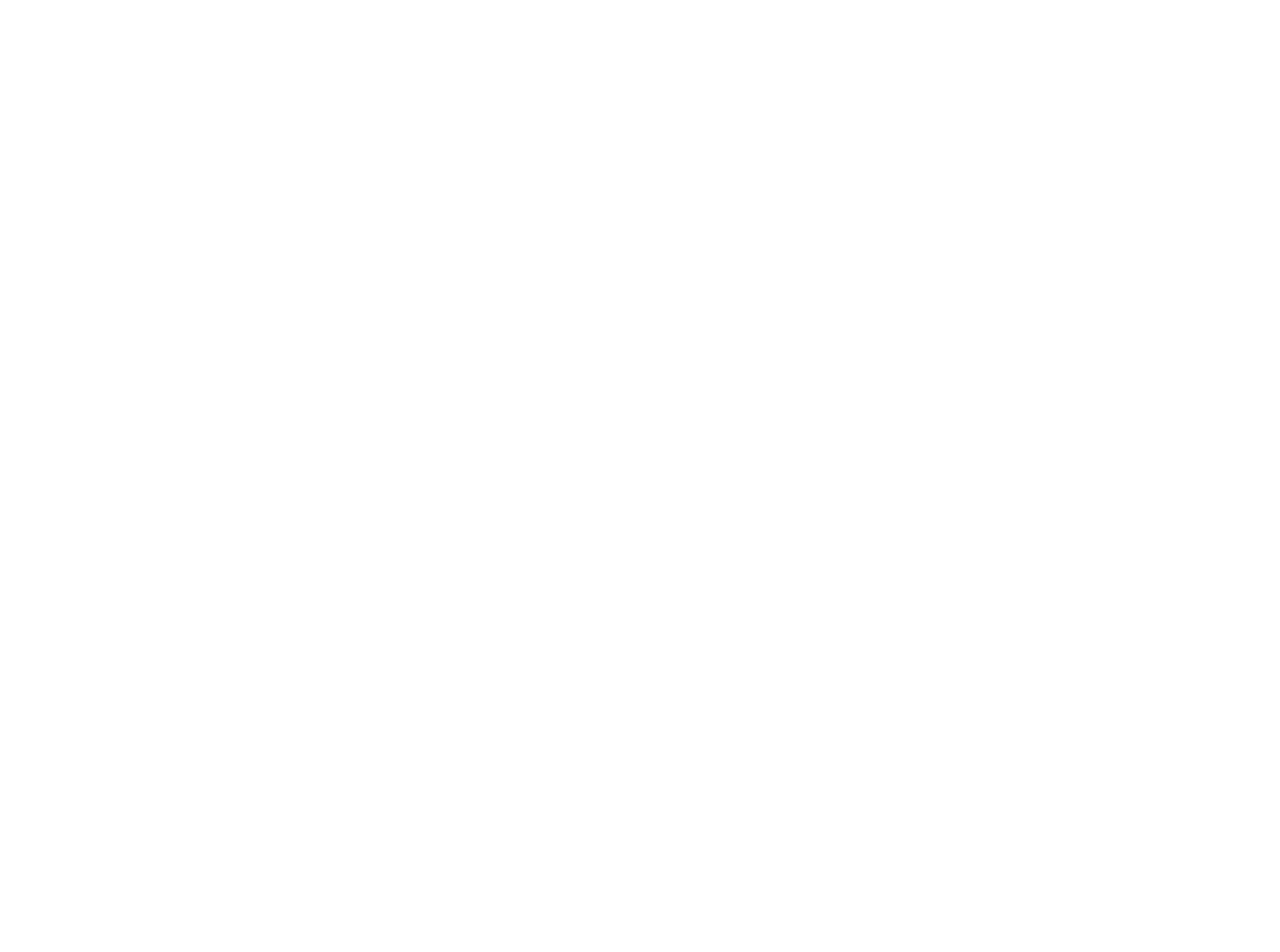
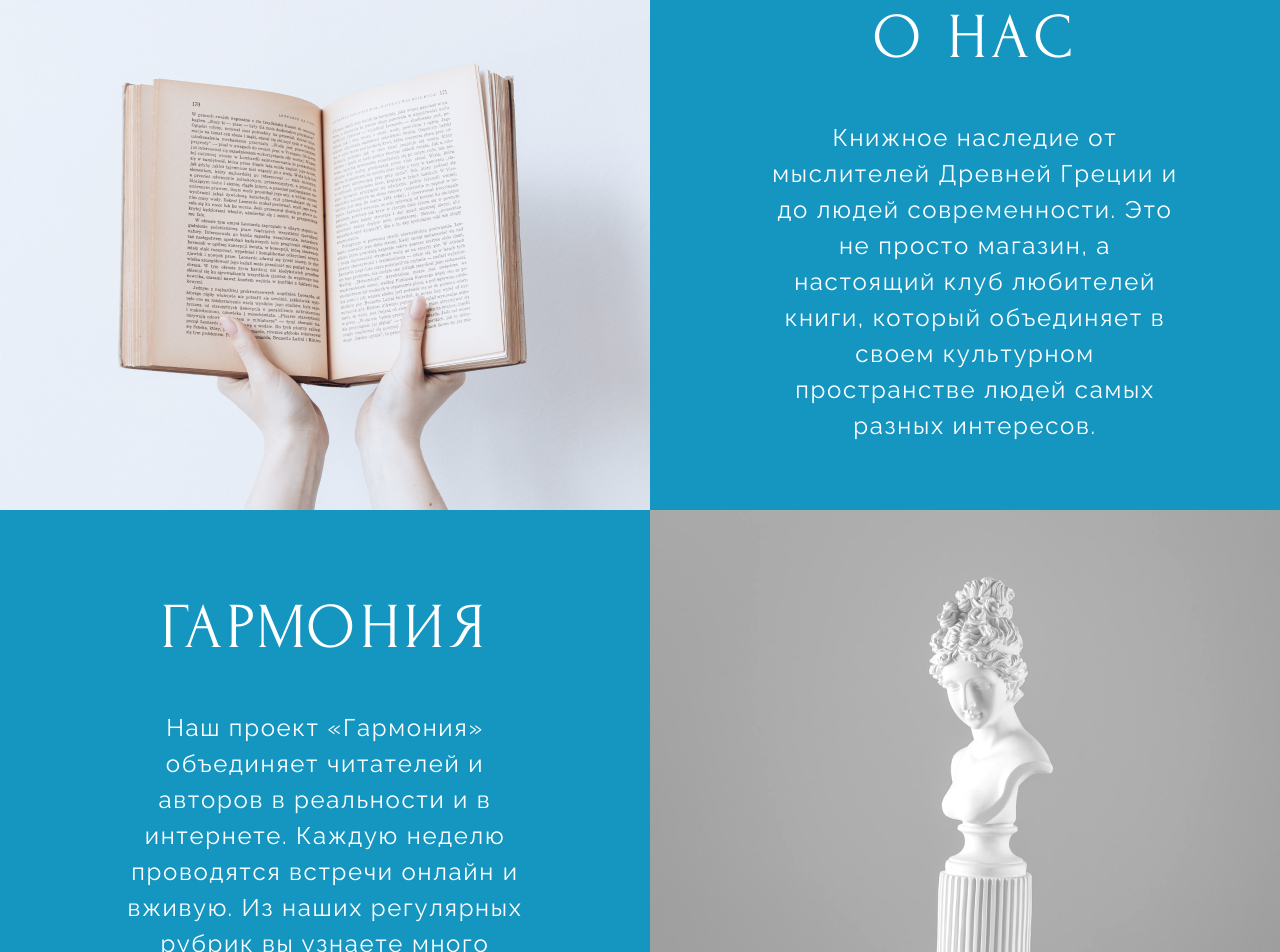
Before and after one commit to Necromayhem/ol_books, a Vue app: page / in a window 1280 px wide. Shown: the part 2240-3192 px from the top of the page. Before the commit the page ends 2020 px from the top, so only its background shows below. Built offline with nearby package versions, Linux system fonts and the light colour scheme.

Commit message:
add section about

```diff
--- a/src/App.vue
+++ b/src/App.vue
@@ -1,4 +1,5 @@
 <script setup>
+import About from './components/About.vue'
 import HotNewBooks from './components/HotNewBooks.vue'
 import MainHeader from './components/MainHeader.vue'
 </script>
@@ -6,6 +7,7 @@
 <template>
 	<MainHeader />
 	<HotNewBooks />
+	<About />
 </template>
 
 <style scoped></style>
--- /dev/null
+++ b/src/components/About.vue
@@ -0,0 +1,114 @@
+<script setup></script>
+
+<template>
+	<section class="about">
+		<div class="container">
+			<div class="book-image"></div>
+			<div class="about-us">
+				<div class="title">
+					<h2>о нас</h2>
+				</div>
+				<div class="description">
+					<p>
+						Книжное наследие от мыслителей Древней Греции и до людей
+						современности. Это не просто магазин, а настоящий клуб любителей
+						книги, который объединяет в своем культурном пространстве людей
+						самых разных интересов.
+					</p>
+				</div>
+			</div>
+			<div class="harmony">
+				<div class="title">
+					<h2>гармония</h2>
+				</div>
+				<div class="description">
+					<p>
+						Наш проект «Гармония» объединяет читателей и авторов в реальности и
+						в интернете. Каждую неделю проводятся встречи онлайн и вживую. Из
+						наших регулярных рубрик вы узнаете много нового о книгах и
+						писателях.
+					</p>
+				</div>
+			</div>
+			<div class="bust"></div>
+		</div>
+	</section>
+</template>
+
+<style lang="scss" scoped>
+@use '/src/assets/style/main.scss' as *;
+
+.about {
+	margin-top: 140px;
+	margin-left: auto;
+	margin-right: auto;
+	height: 1180px;
+	width: 1440px;
+	max-width: 100%;
+	display: flex;
+	flex-direction: column;
+}
+
+.container {
+	display: grid;
+	grid-template-columns: 1fr 1fr;
+	grid-template-rows: 1fr 1fr;
+	width: 1300px;
+	height: 1180px;
+	margin: 0 auto;
+}
+
+.book-image {
+	grid-column: 1 / 2;
+	grid-row: 1 / 2;
+	background-image: url(/src/assets/images/about/book.jpg);
+}
+
+.about-us {
+	display: flex;
+	justify-content: center;
+	grid-column: 2 / 3;
+	grid-row: 1 / 2;
+	background-color: #1596c1;
+	flex-direction: column;
+	text-align: center;
+}
+
+.harmony {
+	display: flex;
+	justify-content: center;
+	grid-column: 1 / 2;
+	grid-row: 2 / 3;
+	background-color: #1596c1;
+	flex-direction: column;
+	text-align: center;
+}
+
+.title {
+	width: 650px;
+	height: 120px;
+	margin: 0 auto;
+	margin-top: 50px;
+
+	h2 {
+		@include title_1;
+		color: #ffffff;
+	}
+}
+
+.description {
+	width: 420px;
+	height: 360px;
+	margin: 0 auto;
+	p {
+		@include main_text;
+		color: #ffffff;
+	}
+}
+
+.bust {
+	grid-column: 2 / 3;
+	grid-row: 2 / 3;
+	background-image: url(/src/assets/images/about/bust.jpg);
+}
+</style>
```
Also changed, not shown: src/assets/images/about/book.jpg (added), src/assets/images/about/bust.jpg (added).
